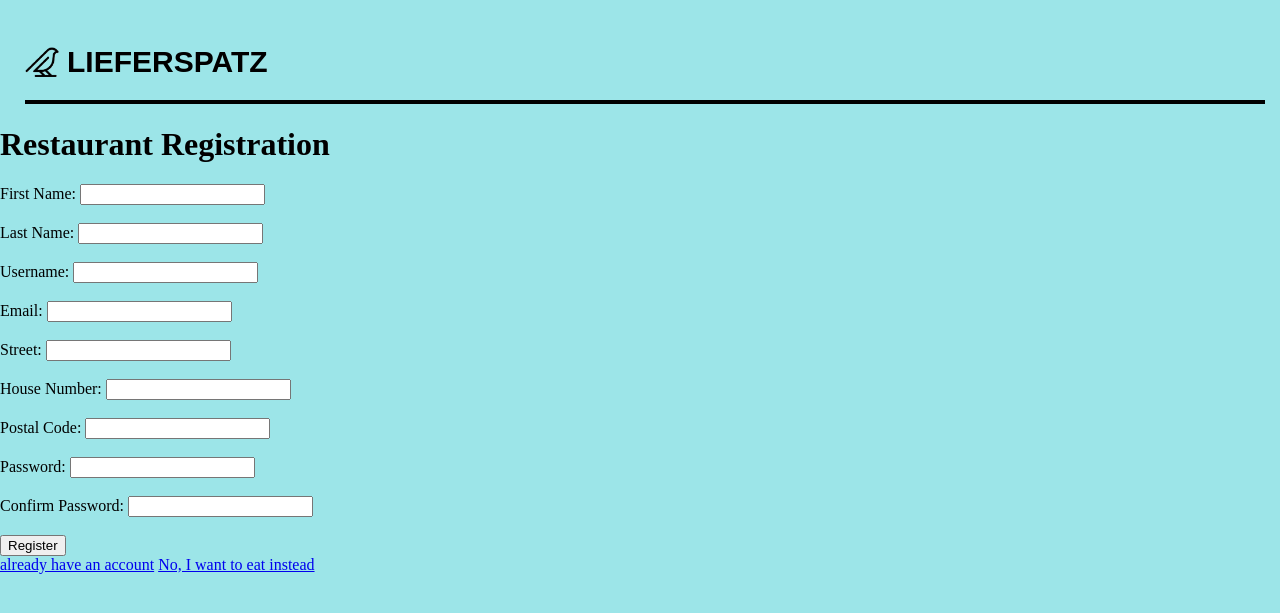
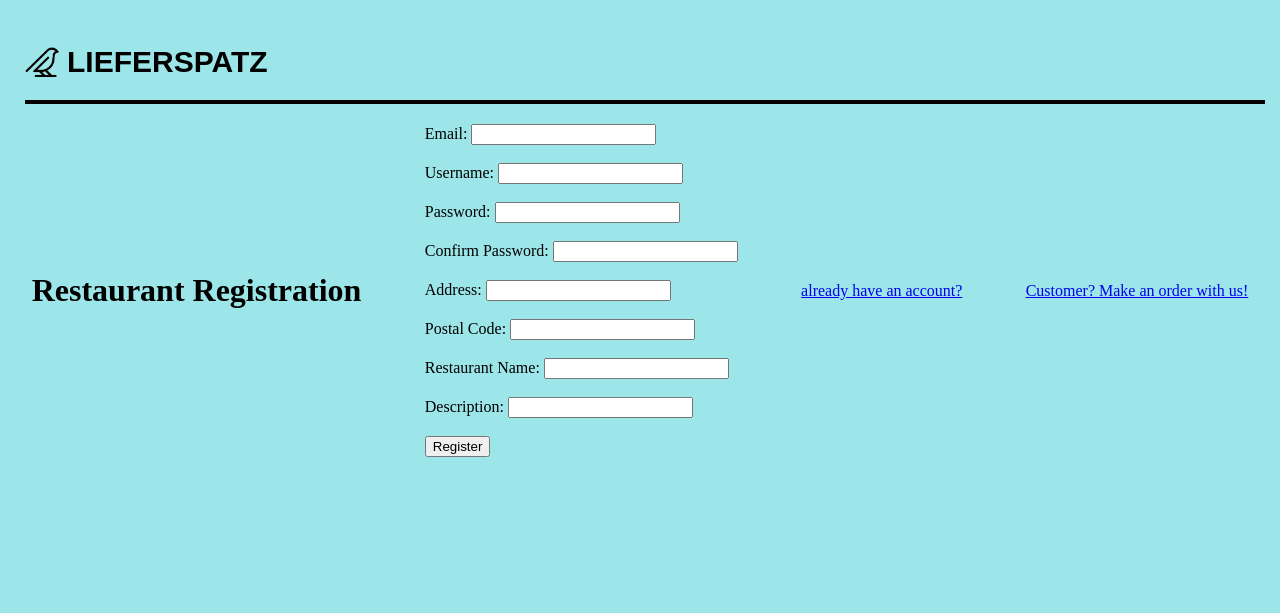
Before and after one commit to omartra999/lieferspatz, a Flask app: page /restaurant_register in a window 1280 px wide. Shown: the top 613 px of the page. Run offline with Flask 3, Linux system fonts and the light colour scheme.

Commit message:
Add files via upload
redid it now with attributes that are accurate to restaurant

```diff
--- a/lieferspatz02/templates/restaurant_register.html
+++ b/lieferspatz02/templates/restaurant_register.html
@@ -8,28 +8,15 @@
             {% endfor %}
         {% endif %}
     {% endwith %}
+    <div class="form-container">
         <h1>Restaurant Registration</h1>
         <form action = "#" method = "POST">
-            <label for = "firstname">First Name: </label>
-            <input type="text" id="firstname" name="firstname" required><br><br>
 
-            <label for = "lastname">Last Name: </label>
-            <input type="text" id="lastname" name="lastname" required><br><br>
+           <label for="email">Email:</label>
+            <input type="email" id="email" name="email"><br><br>
 
             <label for="username">Username: </label>
             <input type="text" id="username" name="username" required><br><br>
-
-            <label for="email">Email:</label>
-            <input type="email" id="email" name="email"><br><br>
-
-            <label for = "street">Street:</label>
-            <input type="text" id="street" name="street" required><br><br>
-
-            <label for="houseNr">House Number:</label>
-            <input type="number" id="houseNr" name="houseNr" required><br><br>
-
-            <label for="plz">Postal Code:</label>
-            <input type="number" id="plz" name="plz" required><br><br>
 
             <label for="password">Password:</label>
             <input type="password" id="password" name="password" required><br><br>
@@ -37,8 +24,22 @@
             <label for="password_conformation">Confirm Password:</label>
             <input type="password" id="password_conformation" name="password_conformation"><br><br>
 
+            <label for = "address">Address:</label>
+            <input type="address" id="address" name="address" required><br><br>
+
+            <label for="plz">Postal Code:</label>
+            <input type="number" id="plz" name="plz" required><br><br>
+
+            <label for="restaurantname">Restaurant Name:</label>
+            <input type="restaurantname" id="restaurantname" name="restaurantname" required><br><br>
+
+            <label for="description">Description:</label>
+            <input type="description" id="description" name="description" required><br><br>
+
+
+
             <input type="submit" value="Register">
         </form>
-        <a href = "/login">already have an account</a>
-        <a href = "/register"> No, I want to eat instead</a>
+        <a href = "/login">already have an account?</a>
+        <a href = "/register"> Customer? Make an order with us!</a>
     {% endblock %}
```
